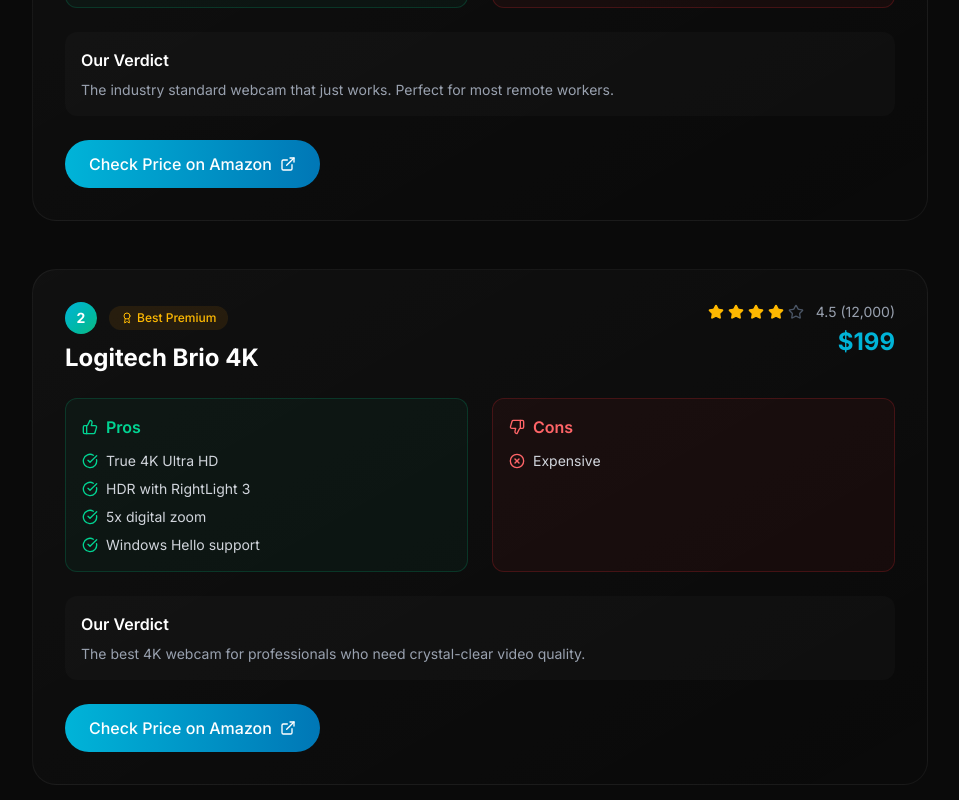
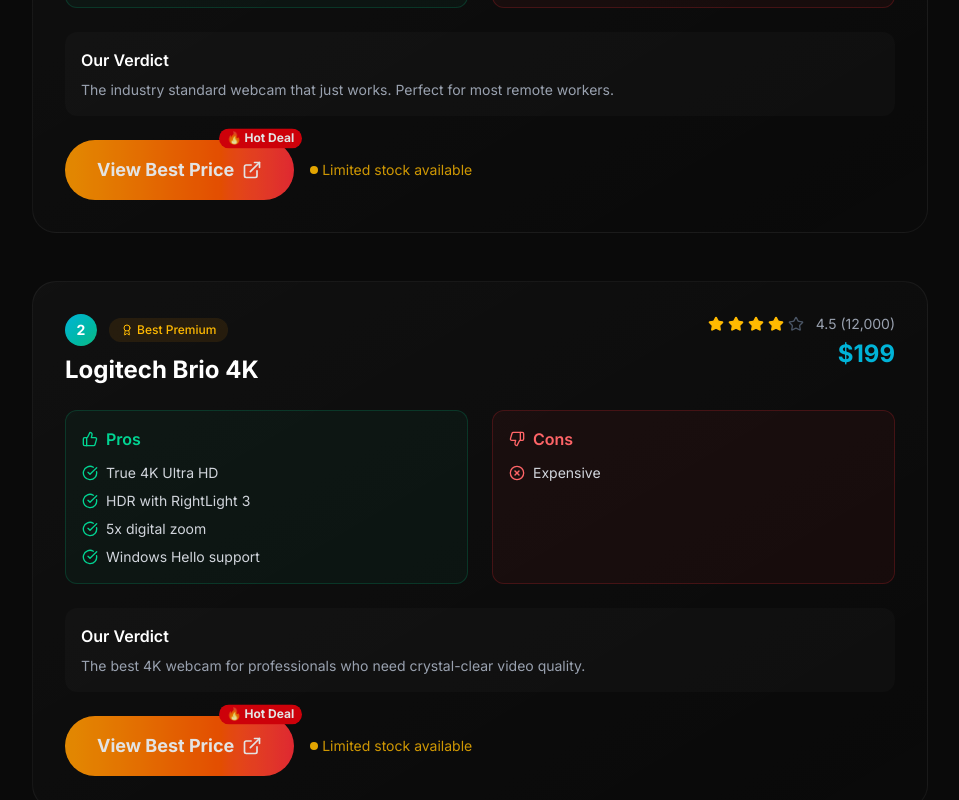
Before and after one commit to alfredo74pichiniki/nds-premium, a Next.js app: page /reviews/best-webcams in a window 1280 px wide. Shown: the part 1240-2040 px from the top of the page, without its empty margins (160-1119 px from the left). Built offline with nearby package versions, Linux system fonts and the light colour scheme.

Commit message:
[CTA Upgrade] God Level CTAs with urgency badges, pulse animation and click tracking

```diff
--- a/src/components/article/ArticleLayout.tsx
+++ b/src/components/article/ArticleLayout.tsx
@@ -221,16 +221,46 @@
                                 <p className="text-gray-400 text-sm">{product.verdict}</p>
                             </div>
 
-                            {/* CTA */}
+                            {/* CTA - God Level Optimized */}
+                            <div className="flex flex-col sm:flex-row items-start sm:items-center gap-4">
+                                {/* Main CTA Button with Pulse Animation */}
                                 <a
                                     href={product.amazonLink}
                                     target="_blank"
                                     rel="noopener noreferrer"
-                                className="inline-flex items-center gap-2 px-6 py-3 rounded-full bg-gradient-to-r from-[var(--nds-primary)] to-[var(--nds-primary-dark)] font-medium hover:shadow-[0_0_30px_rgba(0,180,216,0.3)] transition-all"
+                                    onClick={() => {
+                                        // Track click for analytics
+                                        if (typeof window !== 'undefined') {
+                                            console.log(`[NDS Analytics] CTA Click: ${product.name}`);
+                                            // Google Analytics event (if configured)
+                                            if ((window as unknown as { gtag?: (...args: unknown[]) => void }).gtag) {
+                                                (window as unknown as { gtag: (...args: unknown[]) => void }).gtag('event', 'affiliate_click', {
+                                                    'product_name': product.name,
+                                                    'product_price': product.price,
+                                                    'event_category': 'Affiliate',
+                                                    'event_label': product.name
+                                                });
+                                            }
+                                        }
+                                    }}
+                                    className="group relative inline-flex items-center gap-2 px-8 py-4 rounded-full bg-gradient-to-r from-amber-500 via-orange-500 to-red-500 font-bold text-lg hover:shadow-[0_0_40px_rgba(251,146,60,0.5)] transition-all duration-300 animate-pulse hover:animate-none hover:scale-105"
                                 >
-                                Check Price on Amazon
-                                <ExternalLink className="w-4 h-4" />
+                                    {/* Urgency Badge */}
+                                    <span className="absolute -top-2 -right-2 px-2 py-0.5 bg-red-600 text-white text-xs font-bold rounded-full animate-bounce">
+                                        🔥 Hot Deal
+                                    </span>
+
+                                    View Best Price
+                                    <ExternalLink className="w-5 h-5 group-hover:translate-x-1 transition-transform" />
                                 </a>
+
+                                {/* Stock Warning */}
+                                <span className="text-sm text-amber-400/80 flex items-center gap-1">
+                                    <span className="w-2 h-2 bg-amber-400 rounded-full animate-pulse"></span>
+                                    Limited stock available
+                                </span>
+                            </div>
+
                         </motion.article>
                     ))}
                 </div>
```
Lines whose indentation alone changed are shown as unchanged.
